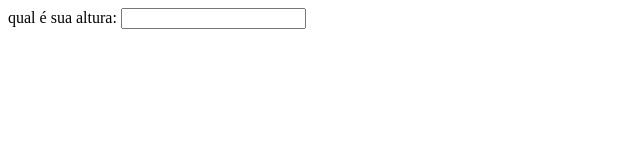
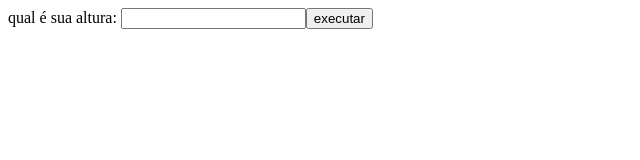
Before and after one commit to guilhermelopesmarques/exercicios.javascript, a plain HTML site: page ex006/index.html in a window 1280 px wide. Shown: the whole page, without its empty margins (0-640 px from the left). Drawn offline with Linux system fonts and the light colour scheme.

Commit message:
ex006
exercicio 006 terminado

```diff
--- a/ex006/app.js
+++ b/ex006/app.js
@@ -0,0 +1,5 @@
+function altura(){
+    let peso = document.getElementById("resposta").value
+    let altura = (72.7*peso) - 58
+    document.getElementById("peso").innerText = altura + " seu peso ideal"
+}
--- a/ex006/index.html
+++ b/ex006/index.html
@@ -7,7 +7,8 @@
     <title>ex006</title>
 </head>
 <body>
-    qual é sua altura: <input id="resposta">
+    qual é sua altura: <input id="resposta"><button id="botao" type="button" onclick="altura()">executar</button>
+    <div id="peso"></div>
     <script src="app.js"></script>
 </body>
 </html>
```
